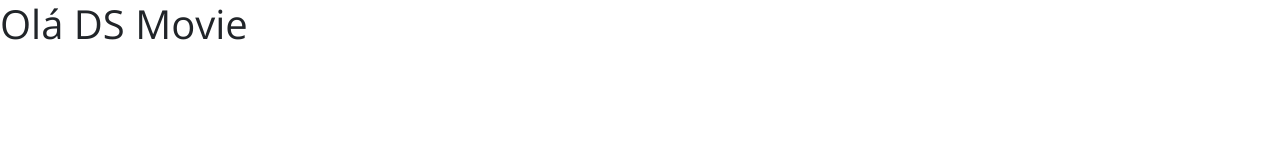
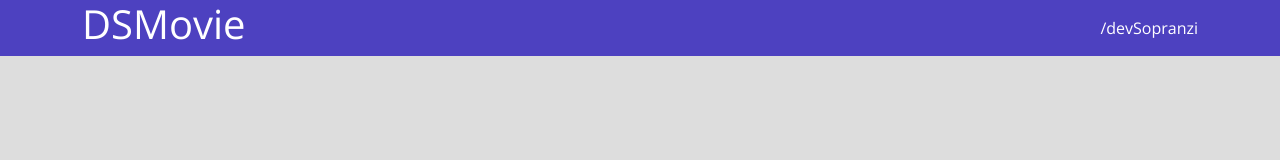
Before and after one commit to Sopranzi/dsmovie, a plain HTML site: page index.html in a window 1280 px wide. Drawn offline with nearby package versions, Linux system fonts and the light colour scheme.

Commit message:
Barra superior parte 1

```diff
--- a/css/styles.css
+++ b/css/styles.css
@@ -1,5 +1,23 @@
 @import url('https://fonts.googleapis.com/css2?family=Open+Sans:wght@300;400;700&display=swap');
 
 *{
+    box-sizing: border-box;
     font-family: 'Open Sans', sans-serif;
 }
+
+html, body{
+    background-color: #ddd;
+}
+header{
+    background-color: #4D41C0;
+    color: #ffff;
+}
+nav {
+    display: flex;
+    align-items: center;
+    justify-content: space-between;
+}
+a, a:hover{
+    text-decoration: none;
+    color: unset;
+}
--- a/index.html
+++ b/index.html
@@ -4,13 +4,18 @@
     <meta charset="UTF-8">
     <meta http-equiv="X-UA-Compatible" content="IE=edge">
     <meta name="viewport" content="width=device-width, initial-scale=1.0">
+    <link href="https://cdn.jsdelivr.net/npm/bootstrap@5.1.3/dist/css/bootstrap.min.css" rel="stylesheet" integrity="sha384-1BmE4kWBq78iYhFldvKuhfTAU6auU8tT94WrHftjDbrCEXSU1oBoqyl2QvZ6jIW3" crossorigin="anonymous">
     <link rel="stylesheet" href="css/styles.css">
-    <link href="https://cdn.jsdelivr.net/npm/bootstrap@5.1.3/dist/css/bootstrap.min.css" rel="stylesheet" integrity="sha384-1BmE4kWBq78iYhFldvKuhfTAU6auU8tT94WrHftjDbrCEXSU1oBoqyl2QvZ6jIW3" crossorigin="anonymous">
     <title>DSMovie</title>
 </head>
 <body>
-    <h1> Olá DS Movie</h1>
+    <header>
+        <nav class="container">
+<h1>DSMovie</h1>
+<a href="https://github.com/Sopranzi">/devSopranzi</a>
 
+        </nav>
+    </header>
 
 
 </body>
```
